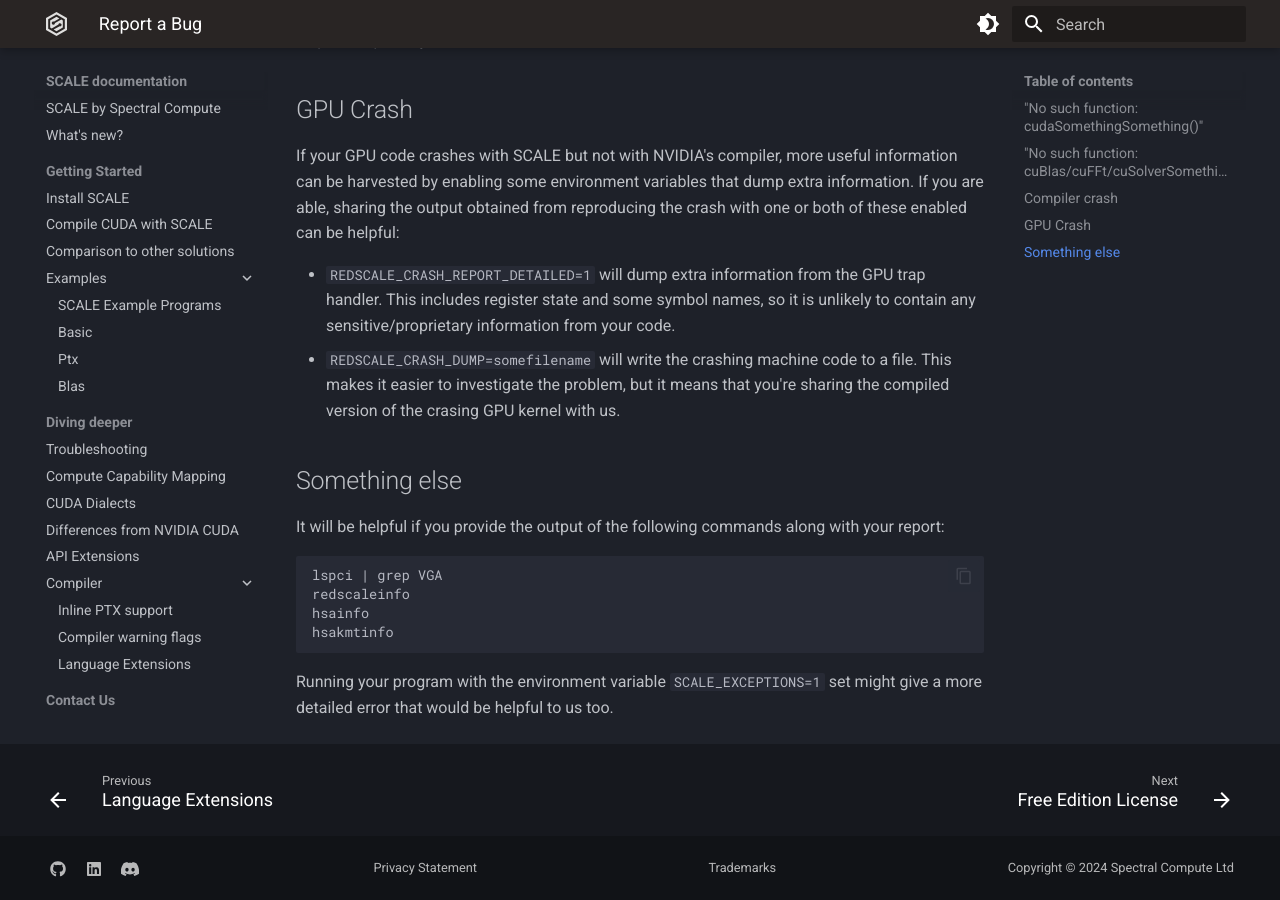
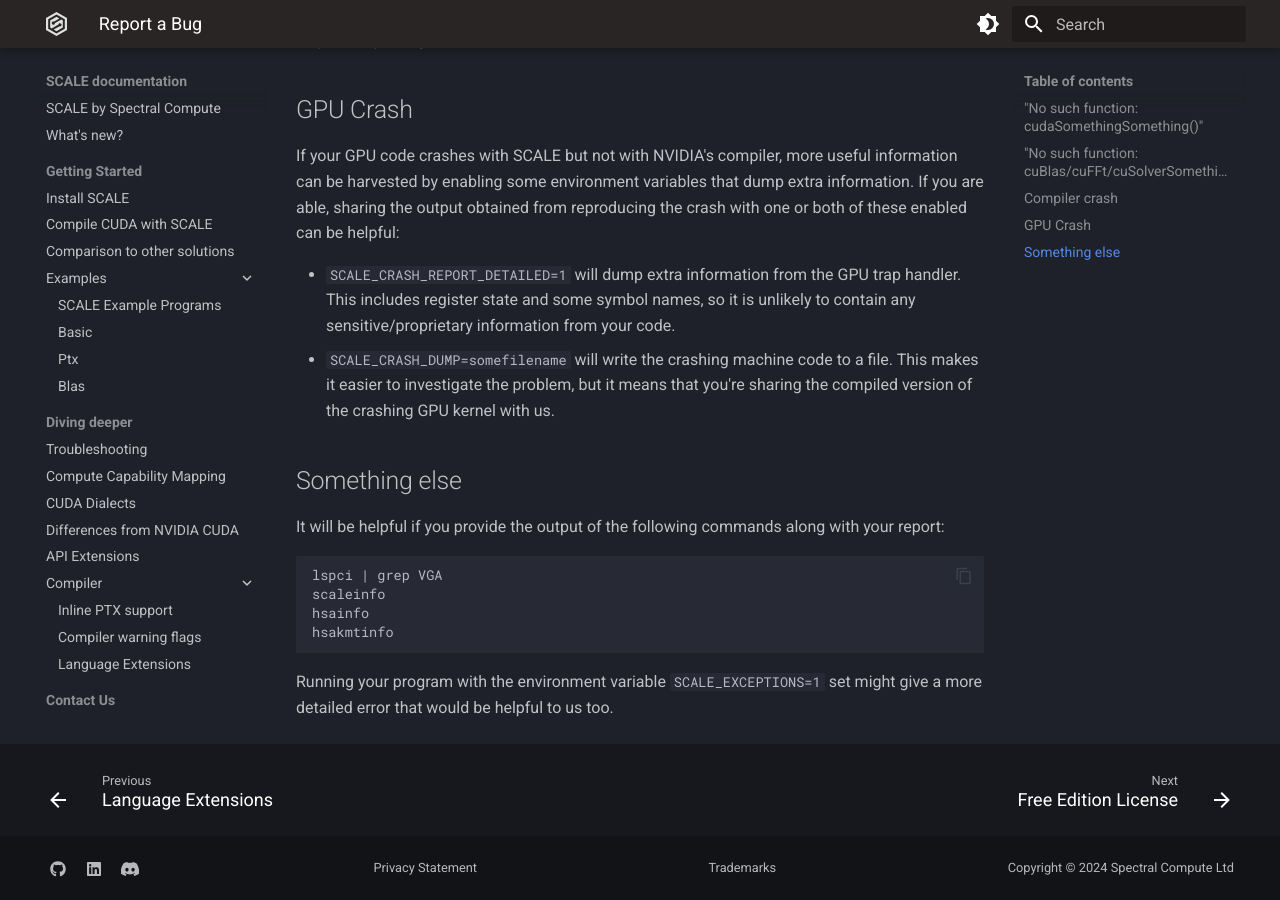
Before and after one commit to spectral-compute/scale-docs, an MkDocs documentation site: the page built from docs/contact/report-a-bug.md, in a window 1280 px wide and 900 px high, scrolled down 1261 px. Built offline with MkDocs 1.6.1 and Material for MkDocs 9.7.7, drawn with Linux system fonts in a browser that asks for light colours.

Commit message:
Updated documentation to replace public references of redscale

````diff
--- a/docs/contact/report-a-bug.md
+++ b/docs/contact/report-a-bug.md
@@ -60,12 +60,12 @@ useful information can be harvested by enabling some environment variables
 that dump extra information. If you are able, sharing the output obtained
 from reproducing the crash with one or both of these enabled can be helpful:
 
-- `REDSCALE_CRASH_REPORT_DETAILED=1` will dump extra information from the
+- `SCALE_CRASH_REPORT_DETAILED=1` will dump extra information from the
   GPU trap handler. This includes register state and some symbol names, so
   it is unlikely to contain any sensitive/proprietary information from your code.
-- `REDSCALE_CRASH_DUMP=somefilename` will write the crashing machine code to
+- `SCALE_CRASH_DUMP=somefilename` will write the crashing machine code to
   a file. This makes it easier to investigate the problem, but it means that you're
-  sharing the compiled version of the crasing GPU kernel with us.
+  sharing the compiled version of the crashing GPU kernel with us.
 
 ## Something else
 
@@ -74,7 +74,7 @@ with your report:
 
 ```
 lspci | grep VGA
-redscaleinfo
+scaleinfo
 hsainfo
 hsakmtinfo
 ```
````
Also changed, not shown: docs/manual/compute-capabilities.md (+2 -2 lines).
